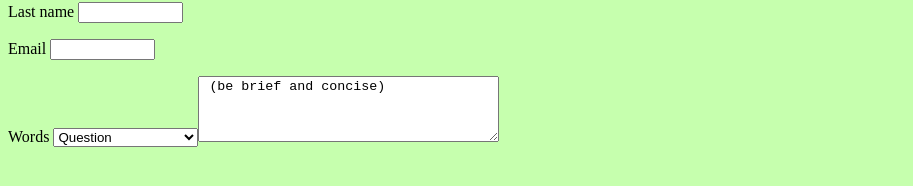
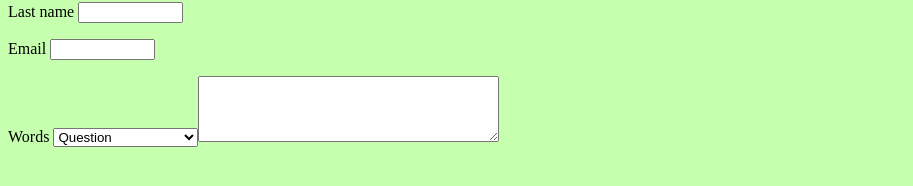
Before and after one commit to victor3797/victor3797.github.io, a plain HTML site: page ContactUs.html in a window 1280 px wide. Shown: the part 284-470 px from the top of the page, without its empty margins (0-913 px from the left). Drawn offline with Linux system fonts and the light colour scheme.

Commit message:
Added break

```diff
--- a/ContactUs.html
+++ b/ContactUs.html
@@ -38,7 +38,8 @@
     <option> Problem </option>
     <option> Order Status Update </option>
   </p>
-<p> <textarea name = "problems" rows = "4" cols = "35"> (be brief and concise) </textarea> </p>
+</br>
+<p> <textarea name = "problems" rows = "4" cols = "35"> </textarea> </p>
 
 
 </form>
```
